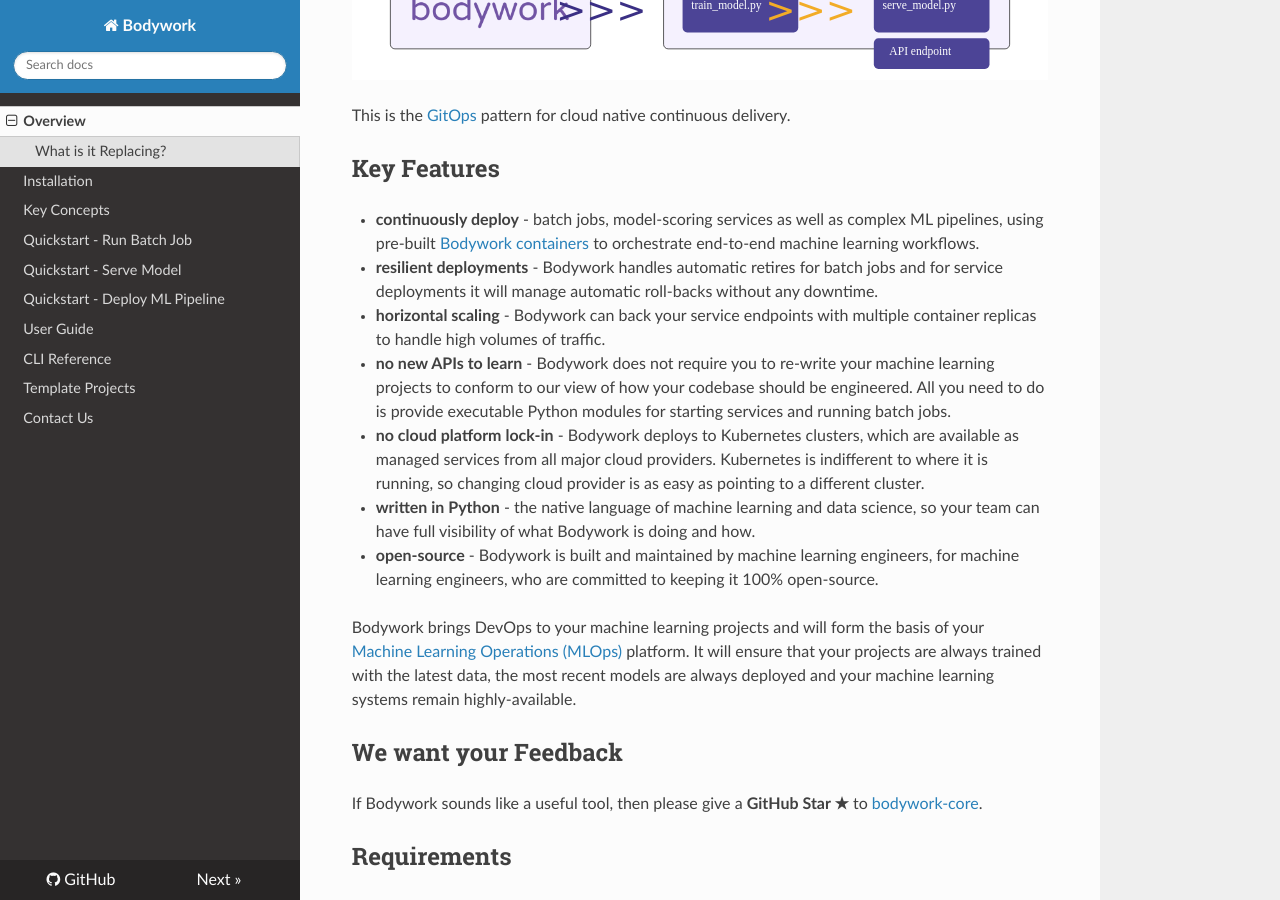
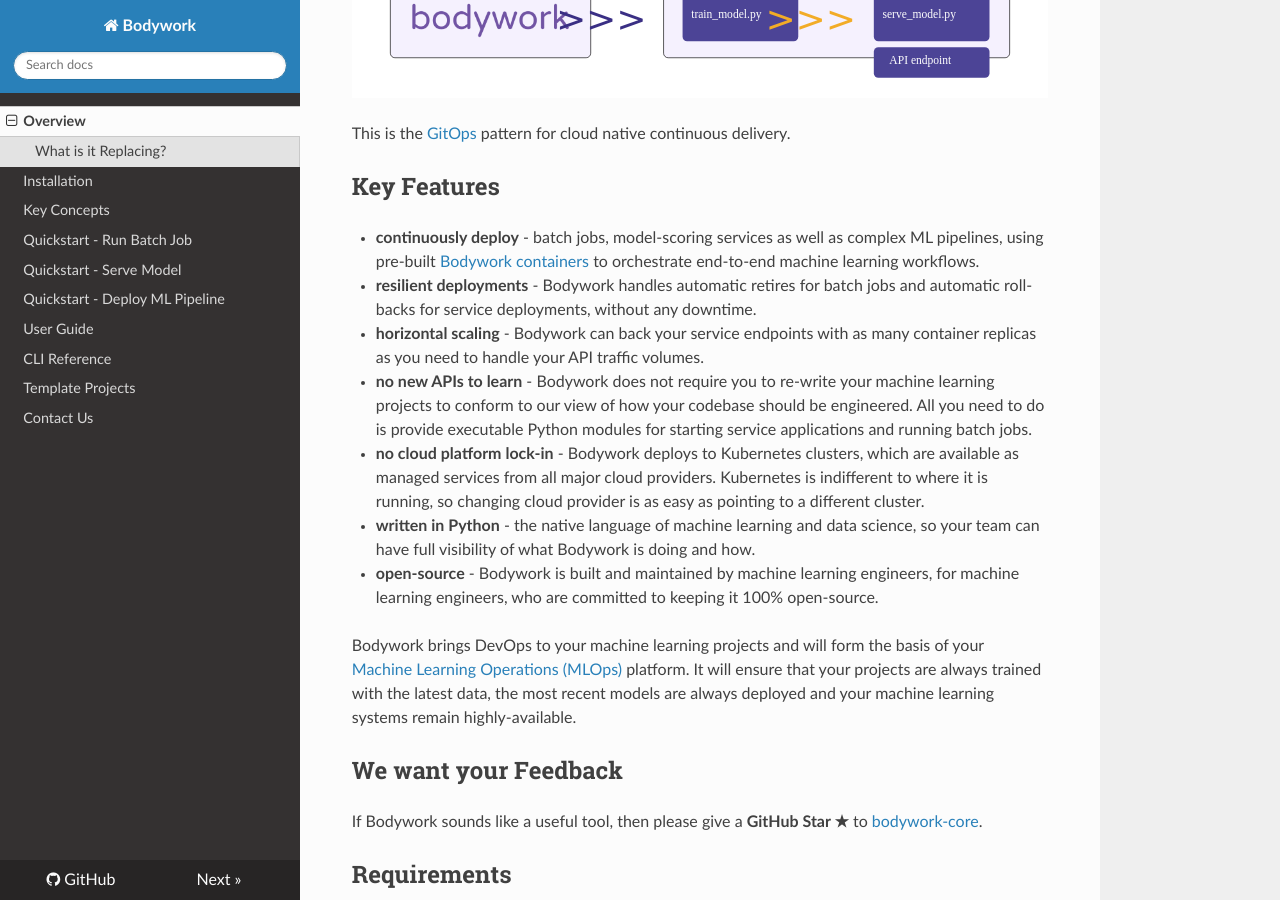
Before and after one commit to bodywork-ml/bodywork-core, an MkDocs documentation site: the page built from docs/index.md, in a window 1280 px wide and 900 px high, scrolled down 3324 px. Built offline with MkDocs 1.6.1, drawn with Linux system fonts in a browser that asks for light colours; nearby versions of some CDN libraries; a script that is not in the unit is left out; some of the changed text lies outside the part shown.

Commit message:
Minor updates

```diff
--- a/docs/index.md
+++ b/docs/index.md
@@ -53,9 +53,9 @@
 ## Key Features
 
 * **continuously deploy** - batch jobs, model-scoring services as well as complex ML pipelines, using pre-built [Bodywork containers](https://hub.docker.com/repository/docker/bodyworkml/bodywork-core) to orchestrate end-to-end machine learning workflows.
-* **resilient deployments** - Bodywork handles automatic retires for batch jobs and for service deployments it will manage automatic roll-backs without any downtime.
-* **horizontal scaling** - Bodywork can back your service endpoints with multiple container replicas to handle high volumes of traffic.
-* **no new APIs to learn** - Bodywork does not require you to re-write your machine learning projects to conform to our view of how your codebase should be engineered. All you need to do is provide executable Python modules for starting services and running batch jobs.
+* **resilient deployments** - Bodywork handles automatic retires for batch jobs and automatic roll-backs for service deployments, without any downtime.
+* **horizontal scaling** - Bodywork can back your service endpoints with as many container replicas as you need to handle your API traffic volumes.
+* **no new APIs to learn** - Bodywork does not require you to re-write your machine learning projects to conform to our view of how your codebase should be engineered. All you need to do is provide executable Python modules for starting service applications and running batch jobs.
 * **no cloud platform lock-in** - Bodywork deploys to Kubernetes clusters, which are available as managed services from all major cloud providers. Kubernetes is indifferent to where it is running, so changing cloud provider is as easy as pointing to a different cluster.
 * **written in Python** - the native language of machine learning and data science, so your team can have full visibility of what Bodywork is doing and how.
 * **open-source** - Bodywork is built and maintained by machine learning engineers, for machine learning engineers, who are committed to keeping it 100% open-source.
```
Also changed, not shown: other parts of docs/index.md (+4 -4 lines), README.md (+7 -7 lines), docs/images/cicd_with_bodywork.svg.
